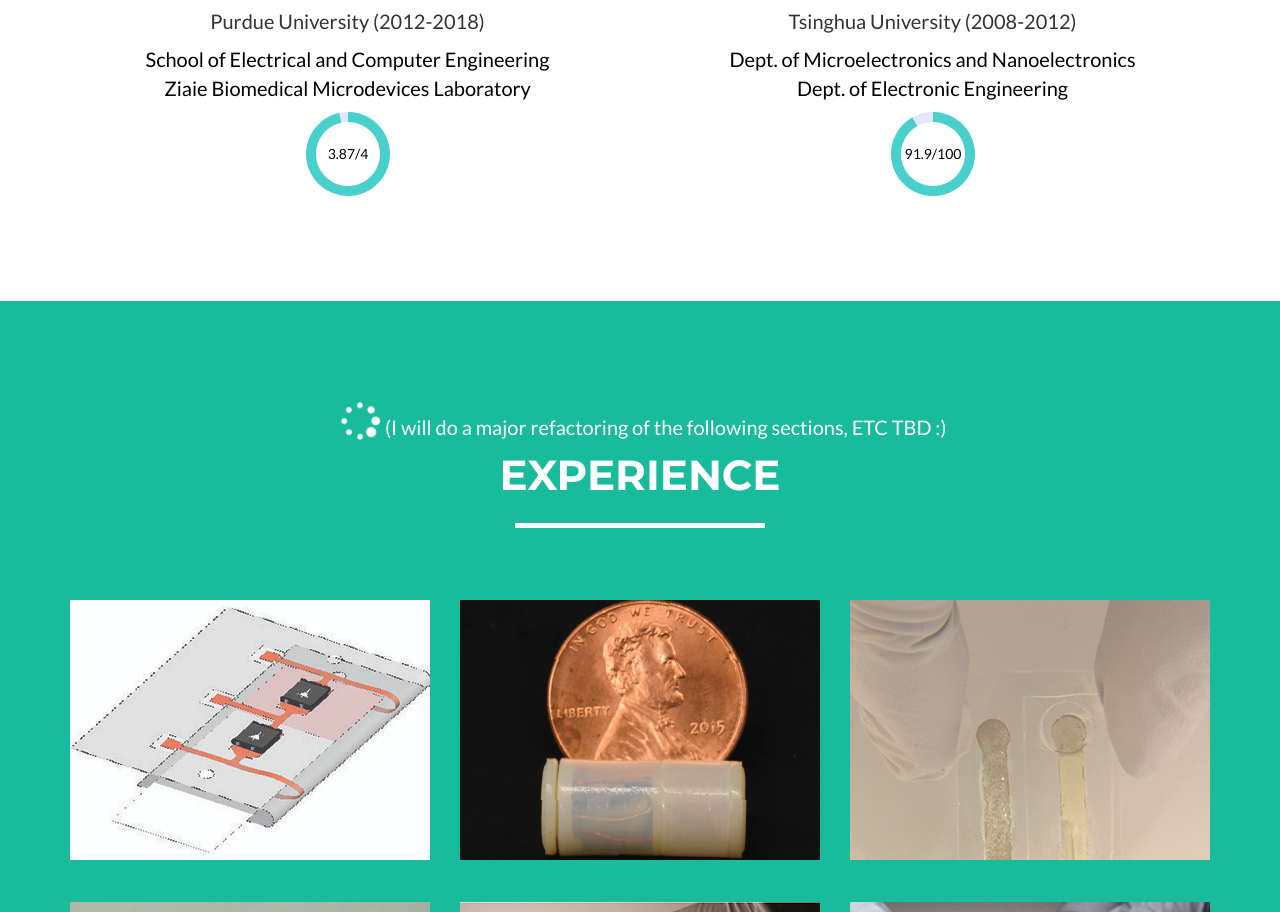
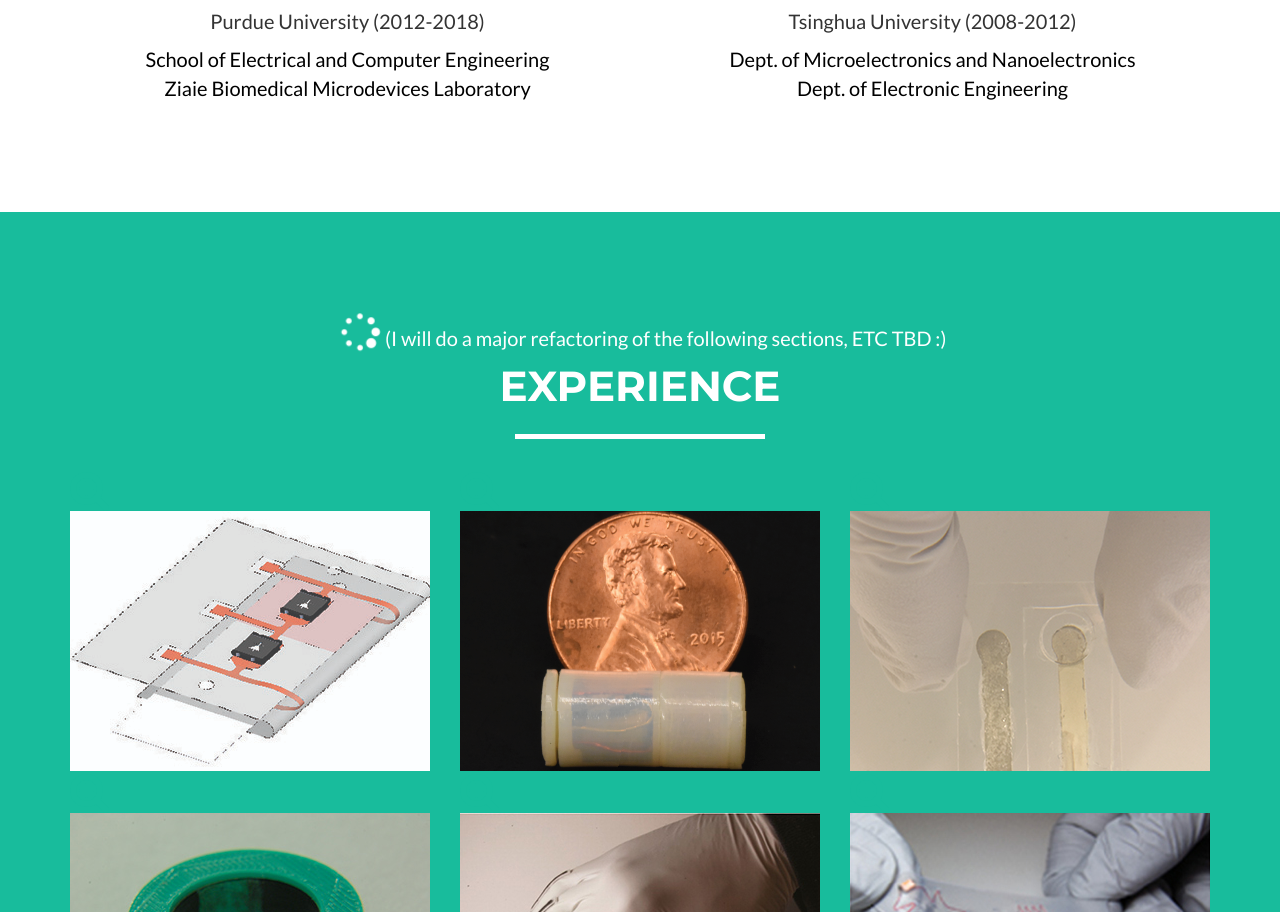
Before and after one commit to ywy1217/yuwuyang, a website: page index.html in a window 1280 px wide. Shown: the part 1194-2106 px from the top of the page. Drawn offline with nearby package versions, Linux system fonts and the light colour scheme.

Commit message:
2025 update 4
2025 update 5

```diff
--- a/index.html
+++ b/index.html
@@ -137,7 +137,6 @@
 					<p><a style="color:#000" href="https://engineering.purdue.edu/ECE">School of Electrical and Computer Engineering</a><br>
                         <a style="color:#000" href="https://engineering.purdue.edu/ZBML/">Ziaie Biomedical Microdevices Laboratory</a>
                     </p>
-					<div class="single-value-pie" data-value-total="3.87, 4"></div>
 				</div>
 				<div class="col-lg-6 text-center">
 					<a href="http://www.tsinghua.edu.cn/publish/newthuen/index.html"><img class="img-responsive" src="img/Tsinghua_University_logo.png" alt="" style="margin:auto;height:100px;"></a>
@@ -147,7 +146,6 @@
 					<p><a style="color:#000" href="http://www.ime.tsinghua.edu.cn/publish/imeen/5943/index.html">Dept. of Microelectronics and Nanoelectronics</a><br>
                         <a style="color:#000" href="http://www.ee.tsinghua.edu.cn/publish/eeen/index.html">Dept. of Electronic Engineering</a>
                     </p>
-					<div class="single-value-pie" data-value-total="91.9, 100"></div>
 				</div>
 				<!--div class="col-lg-4 text-center">
 					<a href="https://www.hku.hk/"><img class="img-responsive" src="img/HKU-logo.gif" alt="" style="margin:auto;height:100px"></a>
```
Also changed, not shown: 1 other file.
